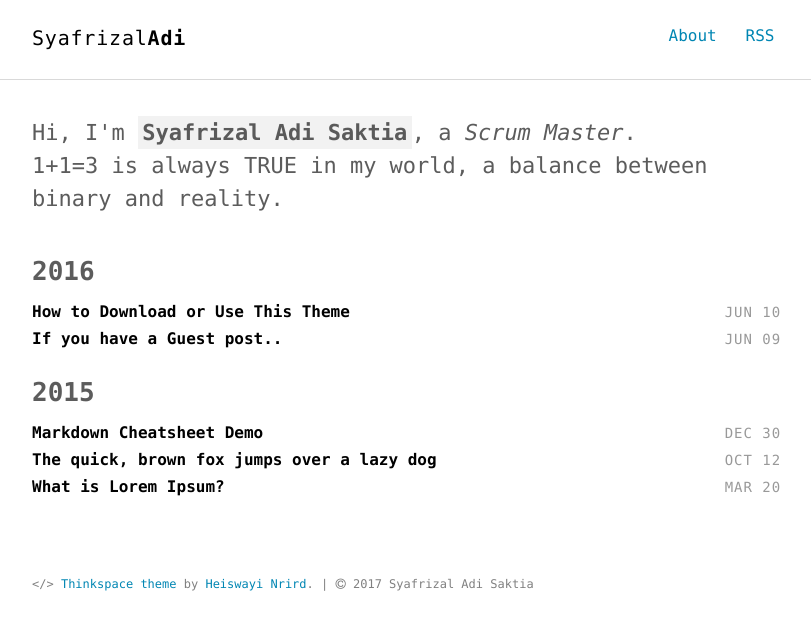
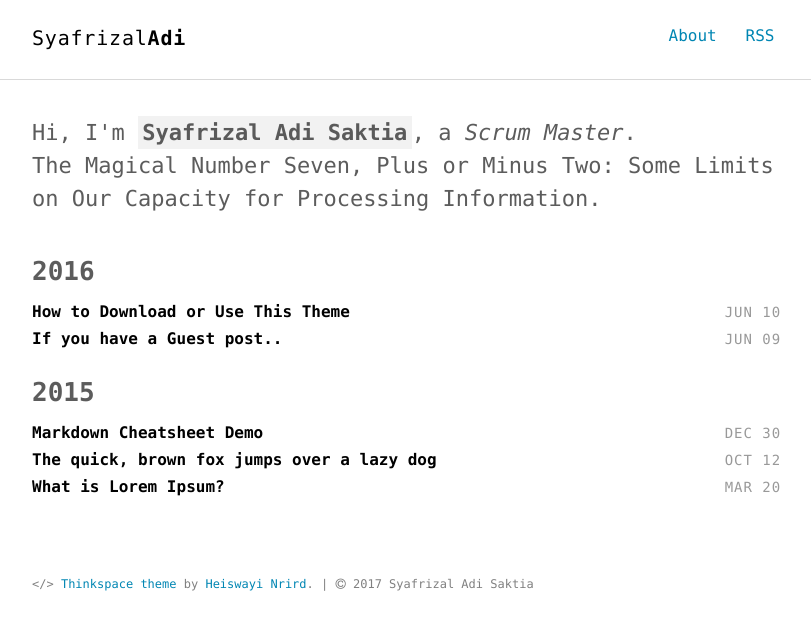
Before and after one commit to syafrizaladi/saktia, a Jekyll site: the page built from index.html, in a window 1280 px wide. Shown: the top 630 px of the page, without its empty margins (232-1043 px from the left). Built offline with Jekyll 4.4.1, drawn with Linux system fonts in a browser that asks for light colours.

Commit message:
Update _config.yml

```diff
--- a/_config.yml
+++ b/_config.yml
@@ -31,7 +31,7 @@ sass:
 author:
   name     : "Syafrizal Adi Saktia"
   job      : "Scrum Master"
-  bio      : "1+1=3 is always TRUE in my world, a balance between binary and reality."
+  bio      : "The Magical Number Seven, Plus or Minus Two: Some Limits on Our Capacity for Processing Information."
   thumb    : /images/author.jpg
   email    : syafrizaladi@saktia.com
   url      : http://syafrizaladi.github.io
```
